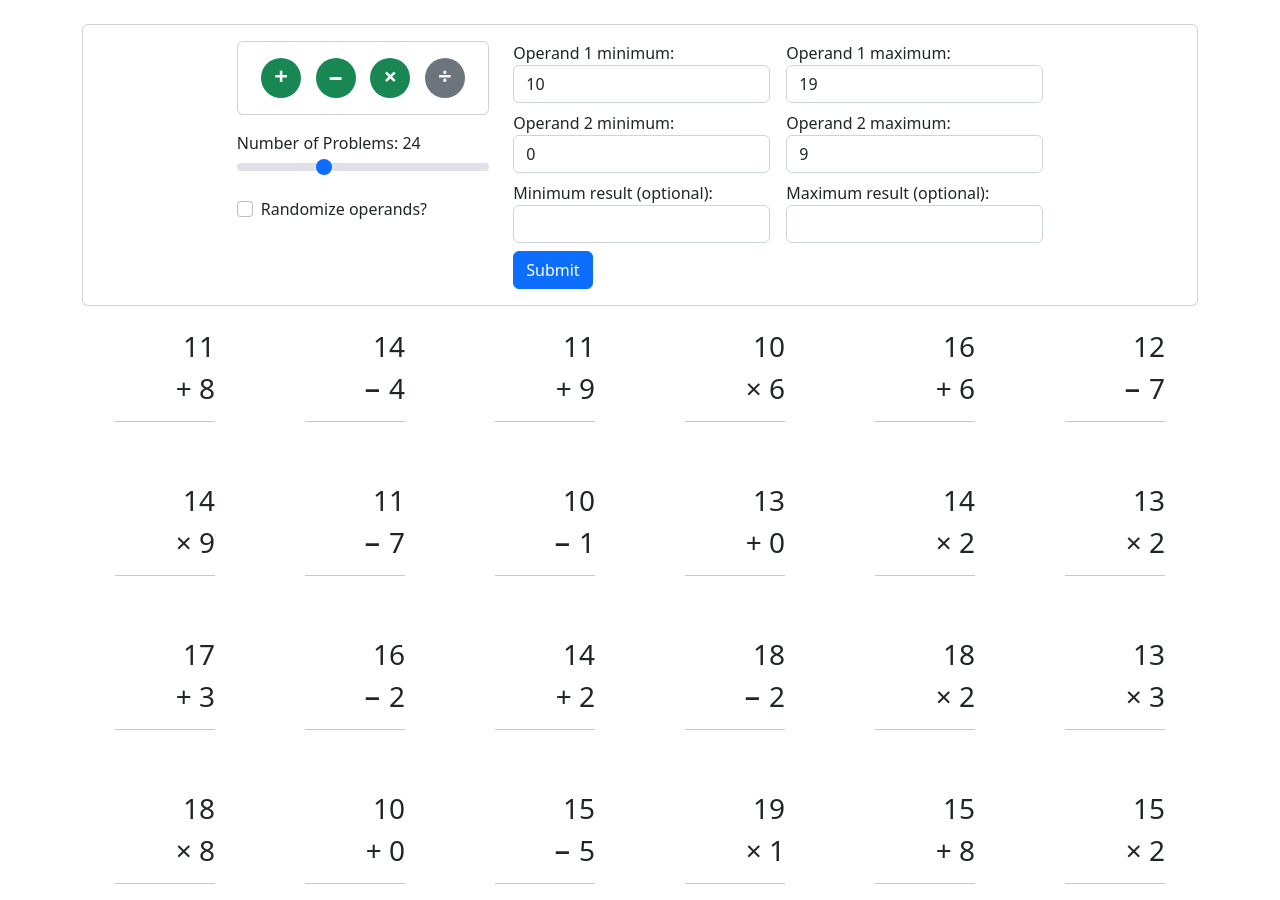
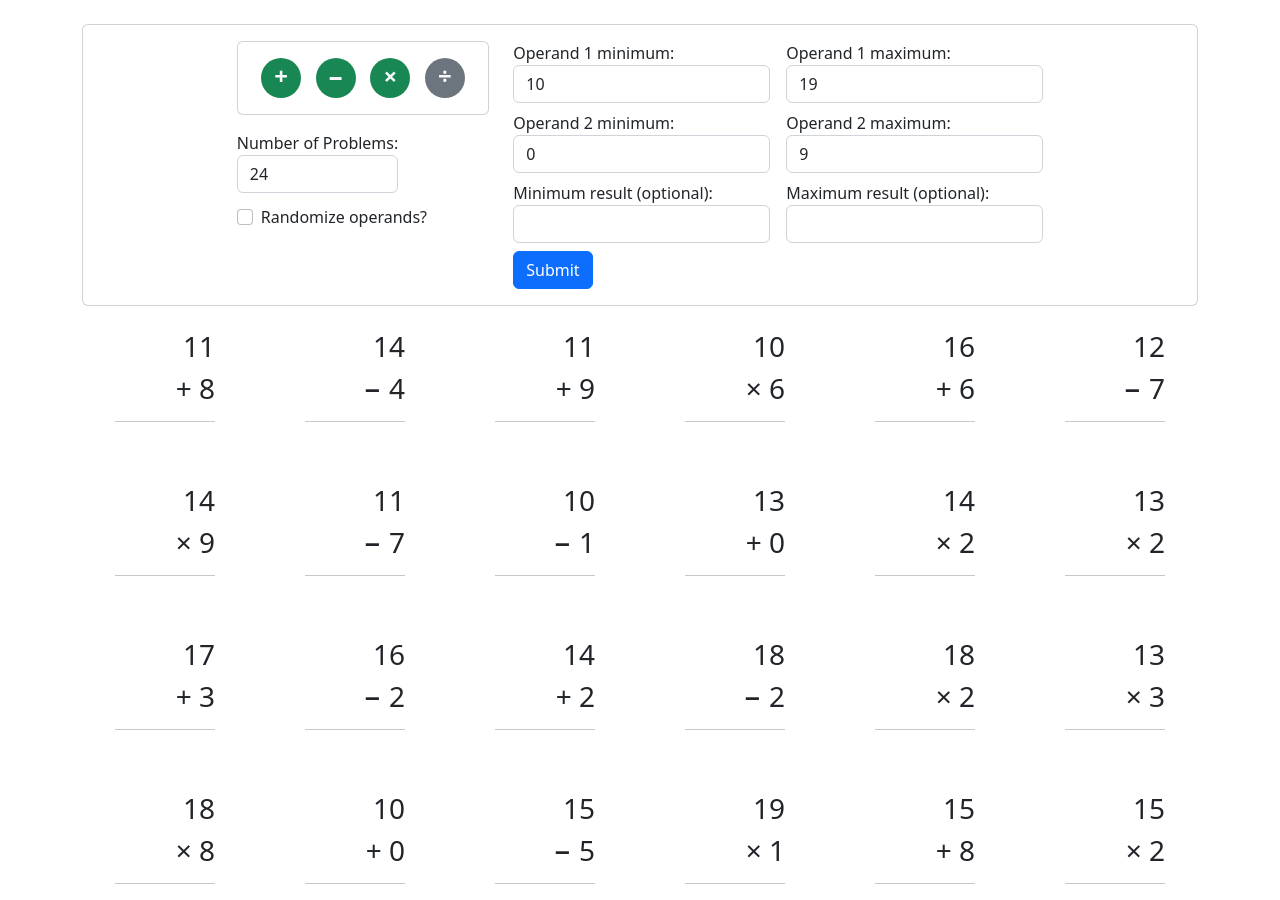
Before and after one commit to matthew-stockinger/problem-child, a React (Create React App) app: page / in a window 1280 px wide. Shown: the top 900 px of the page. Built offline with nearby package versions, Linux system fonts and the light colour scheme.

Commit message:
update todo

```diff
--- a/src/features/controlPanel/ControlPanel.js
+++ b/src/features/controlPanel/ControlPanel.js
@@ -26,7 +26,7 @@ const ControlPanel = ({ state, stateSetters }) => {
               <div className="mb-1">
                 <NumberOfProblems
                   numberOfProblems={state.numberOfProblems}
-                  setNumberOfProblems={stateSetters.setNumberOfProblems}
+                  // setNumberOfProblems={stateSetters.setNumberOfProblems}
                 />
               </div>
               <div className="mb-3">
--- a/src/features/controlPanel/NumberOfProblems.js
+++ b/src/features/controlPanel/NumberOfProblems.js
@@ -1,23 +1,23 @@
 import React from "react";
 import "bootstrap/dist/css/bootstrap.min.css";
 
-const NumberOfProblems = ({ numberOfProblems, setNumberOfProblems }) => {
+const NumberOfProblems = ({ numberOfProblems }) => {
   return (
     <label htmlFor="numberOfProblemsInput" className="form-label">
-      Number of Problems: {numberOfProblems}
+      Number of Problems:
       <input
         id="numberOfProblemsInput"
         name="numberOfProblemsInput"
-        type="range"
-        className="form-range"
-        value={numberOfProblems}
+        type="number"
+        className="form-control"
+        defaultValue={numberOfProblems}
         step="6"
         min="6"
         max="60"
         required
-        onChange={(e) => {
-          setNumberOfProblems(parseInt(e.target.value));
-        }}
+        // onChange={(e) => {
+        //   setNumberOfProblems(parseInt(e.target.value));
+        // }}
       />
     </label>
   );
```
Also changed, not shown: 1 other file (tests, documents, lock files or other folders).
